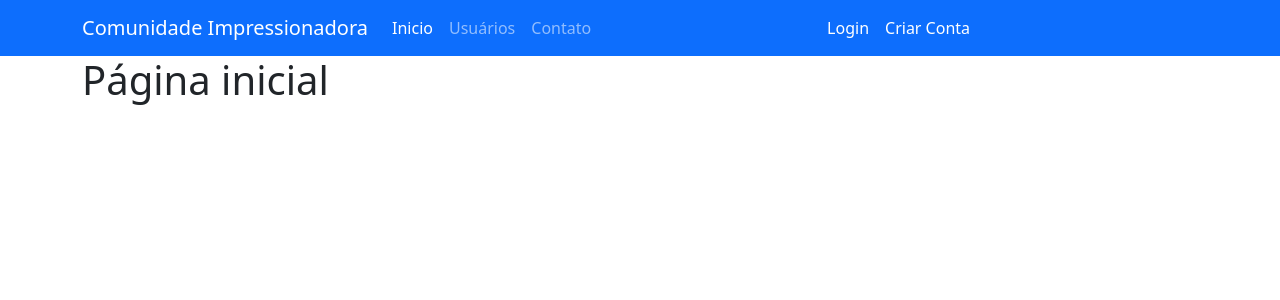
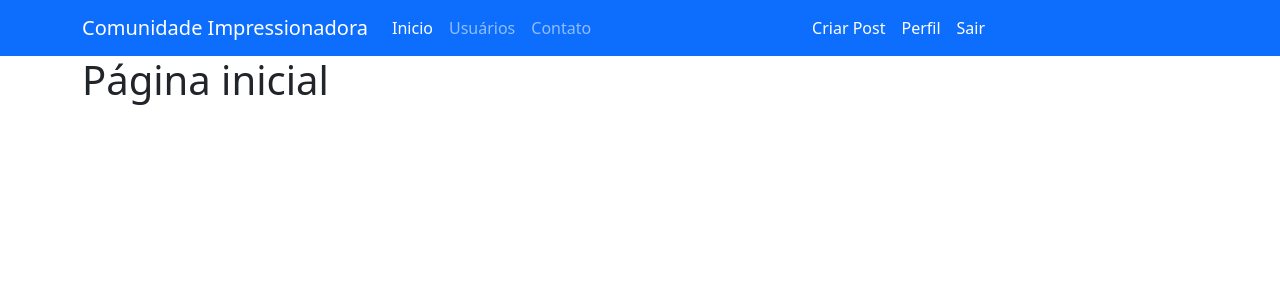
Before and after one commit to Brunospo/site_com_flask, a Flask app: page / in a window 1280 px wide. Shown: the top 300 px of the page. Run offline with Flask 3, Linux system fonts and the light colour scheme; a user stored in the database is signed in.

Commit message:
Projeto Flask: Criando paginas de criar post, perfil e logout

```diff
--- a/comunidadeImpressionadora/routes.py
+++ b/comunidadeImpressionadora/routes.py
@@ -2,7 +2,7 @@ from flask import render_template, url_for, request, flash, redirect
 from comunidadeImpressionadora import app, database, bcrypt
 from comunidadeImpressionadora.forms import FormCriarConta, FormLogin
 from comunidadeImpressionadora.models import Usuario
-from flask_login import login_user, logout_user
+from flask_login import login_user, logout_user, current_user
 
 lista_usuarios = ['lira', 'Alon', 'Alessandra', 'Bia']
 
@@ -43,3 +43,19 @@ def login():
         return redirect(url_for('home'))
 
     return render_template('login.html', form_login = form_login, form_criar_conta = form_criar_conta)
+
+@app.route('/sair')
+def sair():
+    logout_user()
+    flash(f'Logout feito com sucesso', 'alert-success')
+    return redirect(url_for('home'))
+
+
+@app.route('/perfil')
+def perfil():
+    return render_template('perfil.html')
+
+
+@app.route('/post/criar')
+def criar_post():
+    return render_template('criar_post.html')
--- a/comunidadeImpressionadora/templates/navbar.html
+++ b/comunidadeImpressionadora/templates/navbar.html
@@ -15,12 +15,24 @@
       </ul>
 
       <ul class="navbar-nav me-auto mb-2 mb-lg-0">
+        {% if current_user.is_authenticated %}
+            <li class="nav-item">
+              <a class="nav-link active" aria-current="page" href="{{ url_for('criar_post') }}">Criar Post</a>
+            </li>
+            <li class="nav-item">
+              <a class="nav-link active" aria-current="page" href="{{ url_for('perfil') }}">Perfil</a>
+            </li>
+            <li class="nav-item">
+              <a class="nav-link active" aria-current="page" href="{{ url_for('sair') }}">Sair</a>
+            </li>
+        {% else %}
           <li class="nav-item">
             <a class="nav-link active" aria-current="page" href="{{ url_for('login') }}">Login</a>
           </li>
           <li class="nav-item">
             <a class="nav-link active" aria-current="page" href="{{ url_for('login') }}">Criar Conta</a>
           </li>
+        {% endif %}
       </ul>
     </div>
   </div>
```
Also changed, not shown: comunidadeImpressionadora/templates/criar_post.html (added, +7 -0 lines), comunidadeImpressionadora/templates/perfil.html (added, +7 -0 lines). Lines whose indentation alone changed are shown as unchanged.
